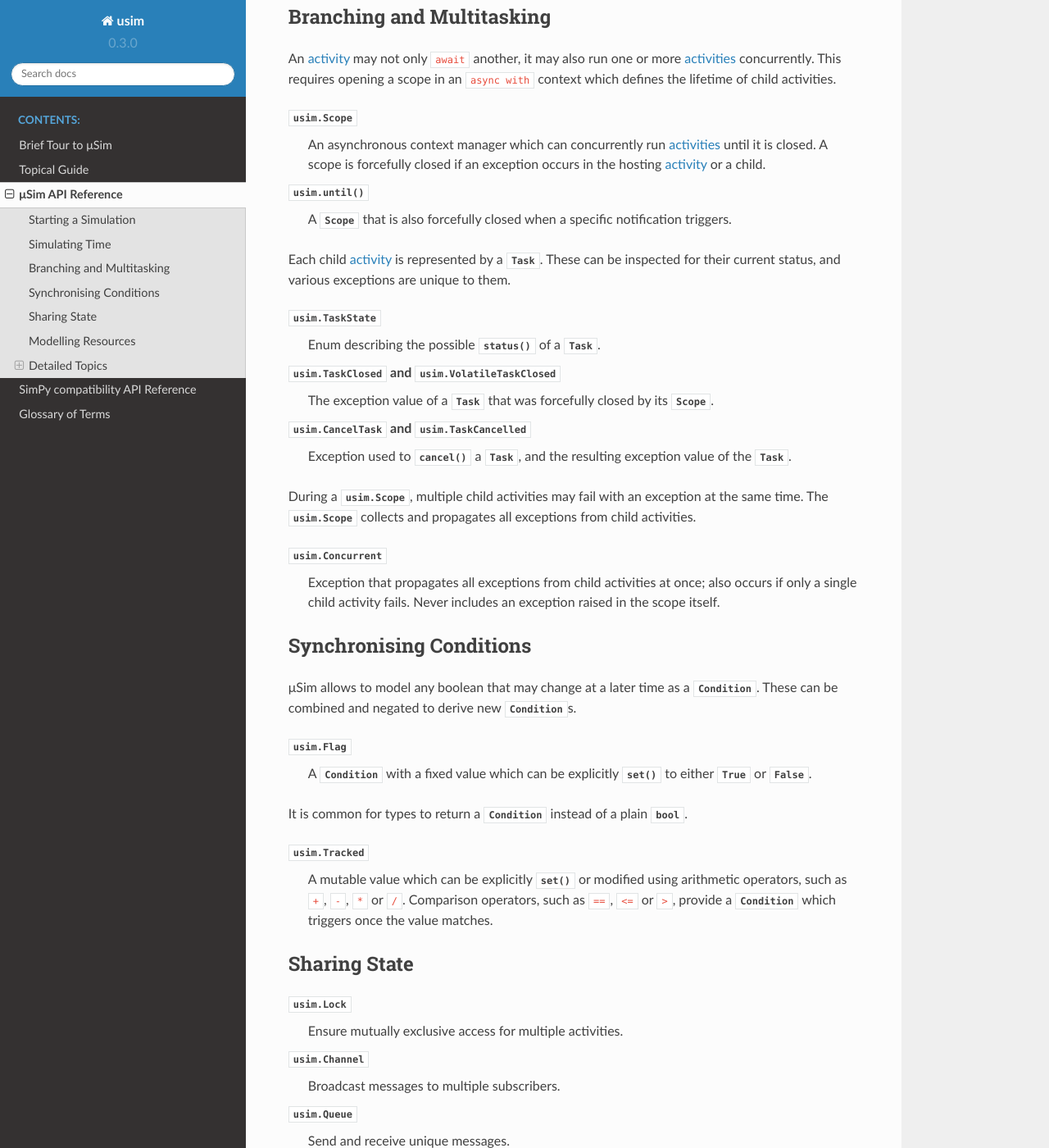
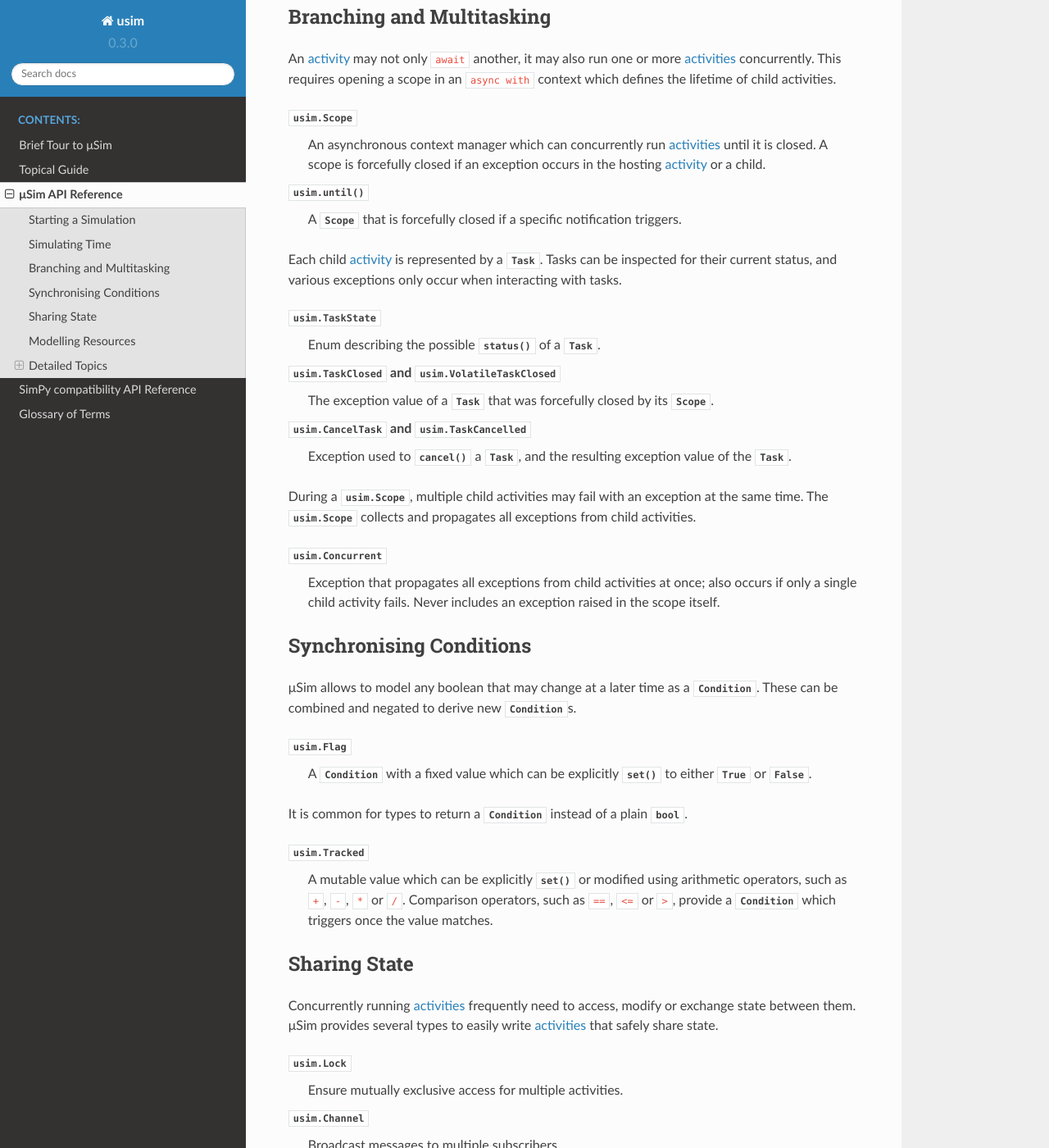
Before and after one commit to MaineKuehn/usim, a Sphinx documentation site: the page built from docs/source/api/usim.rst, in a window 1280 px wide and 1400 px high, scrolled down 1195 px. Shown: the whole window at 82% size. Built offline with Sphinx 7.4.7 and the Read the Docs theme 2.0.0, drawn with Linux system fonts in a browser that asks for light colours; formulas are drawn with MathJax 3; some of the changed text lies outside the part shown.

Commit message:
improved/added documentation

```diff
--- a/docs/source/api/usim.rst
+++ b/docs/source/api/usim.rst
@@ -68,12 +68,12 @@ which defines the lifetime of child activities.
     in the hosting :term:`activity` or a child.
 
 :py:func:`usim.until`
-    A :py:class:`~usim.Scope` that is also forcefully closed
-    when a specific notification triggers.
+    A :py:class:`~usim.Scope` that is forcefully closed
+    if a specific notification triggers.
 
 Each child :term:`activity` is represented by a :py:class:`~usim.typing.Task`.
-These can be inspected for their current status,
-and various exceptions are unique to them.
+Tasks can be inspected for their current status,
+and various exceptions only occur when interacting with tasks.
 
 :py:class:`usim.TaskState`
     Enum describing the possible :py:meth:`~usim.typing.Task.status`
@@ -120,6 +120,11 @@ a plain :py:class:`bool`.
 Sharing State
 -------------
 
+Concurrently running :term:`activities <activity>` frequently need to access,
+modify or exchange state between them.
+μSim provides several types to easily write :term:`activities <activity>` that
+safely share state.
+
 :py:class:`usim.Lock`
     Ensure mutually exclusive access for multiple activities.
 
@@ -135,6 +140,10 @@ Sharing State
 
 Modelling Resources
 -------------------
+
+Simulations commonly revolve around resources which are produced/consumed,
+blocked or waited for.
+μSim implements a range of generic, read-to-use resources for various use-cases.
 
 :py:class:`usim.Resources`
     Supply of named resources which can be temporarily borrowed
```
